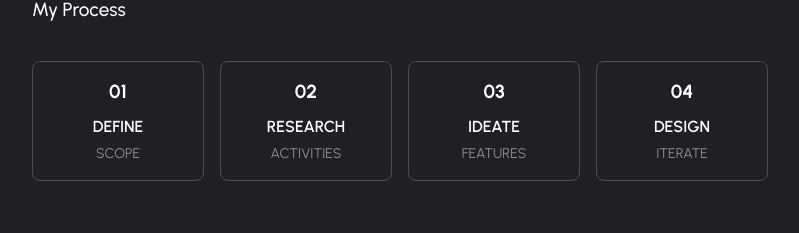
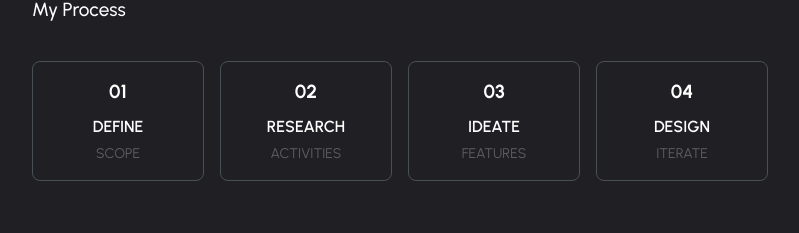
Before and after one commit to joshrubio/joshrubio-portfolio, a Next.js app: page /projects/take-away in a window 1280 px wide. Shown: the part 1912-2145 px from the top of the page, without its empty margins (240-1039 px from the left). Built offline with nearby package versions, Linux system fonts and the light colour scheme; a web font is replaced by a local one.

Commit message:
Fix contrast issue in My Process section for dark mode

```diff
--- a/app/projects/take-away/page.tsx
+++ b/app/projects/take-away/page.tsx
@@ -72,28 +72,28 @@ export default function TakeAway() {
                                             <div className="p-3 rounded-3 border bg-light h-100">
                                                 <div className="fw-bold text-dark fs-5">01</div>
                                                 <div className="fw-semibold text-dark mt-2">DEFINE</div>
-                                                <div className="text-300 text-uppercase small mt-1">Scope</div>
+                                                <div className="text-uppercase small mt-1" style={{ color: '#5e5e65' }}>Scope</div>
                                             </div>
                                         </div>
                                         <div className="col-6 col-md-3">
                                             <div className="p-3 rounded-3 border bg-light h-100">
                                                 <div className="fw-bold text-dark fs-5">02</div>
                                                 <div className="fw-semibold text-dark mt-2">RESEARCH</div>
-                                                <div className="text-300 text-uppercase small mt-1">Activities</div>
+                                                <div className="text-uppercase small mt-1" style={{ color: '#5e5e65' }}>Activities</div>
                                             </div>
                                         </div>
                                         <div className="col-6 col-md-3">
                                             <div className="p-3 rounded-3 border bg-light h-100">
                                                 <div className="fw-bold text-dark fs-5">03</div>
                                                 <div className="fw-semibold text-dark mt-2">IDEATE</div>
-                                                <div className="text-300 text-uppercase small mt-1">Features</div>
+                                                <div className="text-uppercase small mt-1" style={{ color: '#5e5e65' }}>Features</div>
                                             </div>
                                         </div>
                                         <div className="col-6 col-md-3">
                                             <div className="p-3 rounded-3 border bg-light h-100">
                                                 <div className="fw-bold text-dark fs-5">04</div>
                                                 <div className="fw-semibold text-dark mt-2">DESIGN</div>
-                                                <div className="text-300 text-uppercase small mt-1">Iterate</div>
+                                                <div className="text-uppercase small mt-1" style={{ color: '#5e5e65' }}>Iterate</div>
                                             </div>
                                         </div>
                                     </div>
```
Also changed, not shown: app/projects/moods/page.tsx (+4 -4 lines), app/projects/teller/page.tsx (+4 -4 lines), 1 other file (tests, documents, lock files or other folders).
